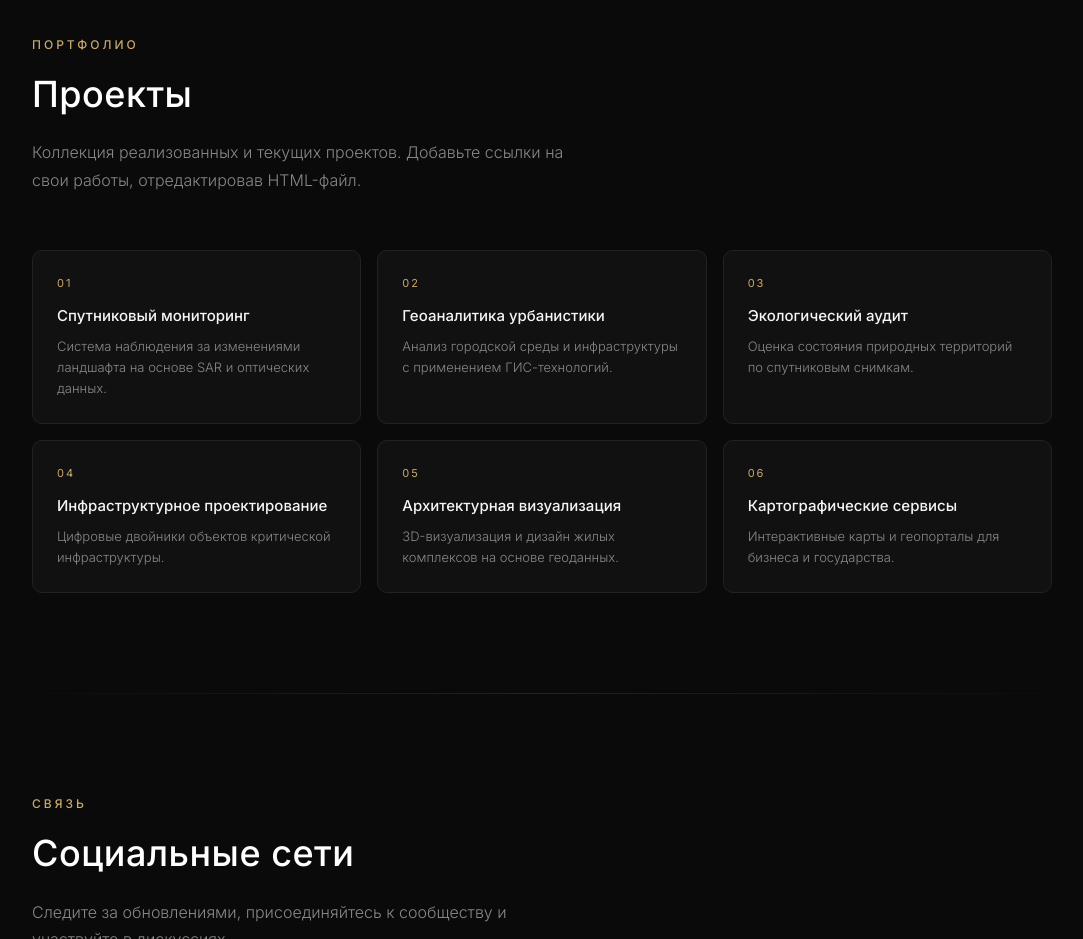
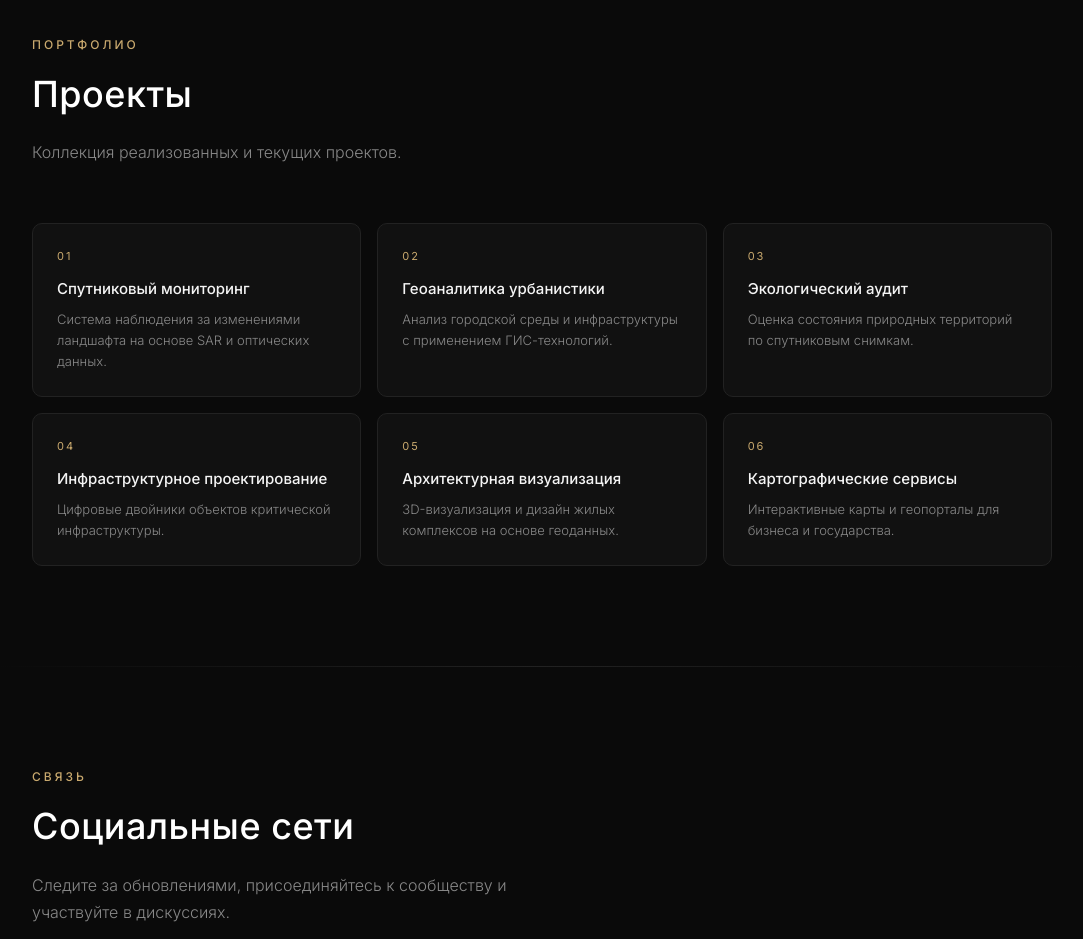
Before and after one commit to alexbigbobf/ACEPENAweb, a plain HTML site: page index.html in a window 1280 px wide. Shown: the part 3100-4039 px from the top of the page, without its empty margins (98-1181 px from the left). Drawn offline with Linux system fonts and the light colour scheme.

Commit message:
Update project description in index.html
Removed instruction to edit HTML file for project links.

```diff
--- a/index.html
+++ b/index.html
@@ -803,7 +803,7 @@
   <div class="section-header reveal from-left">
     <p class="section-label">Портфолио</p>
     <h2 class="section-title">Проекты</h2>
-    <p class="section-desc">Коллекция реализованных и текущих проектов. Добавьте ссылки на свои работы, отредактировав HTML-файл.</p>
+    <p class="section-desc">Коллекция реализованных и текущих проектов.</p>
   </div>
 
   <div class="projects-grid reveal-grid">
```
